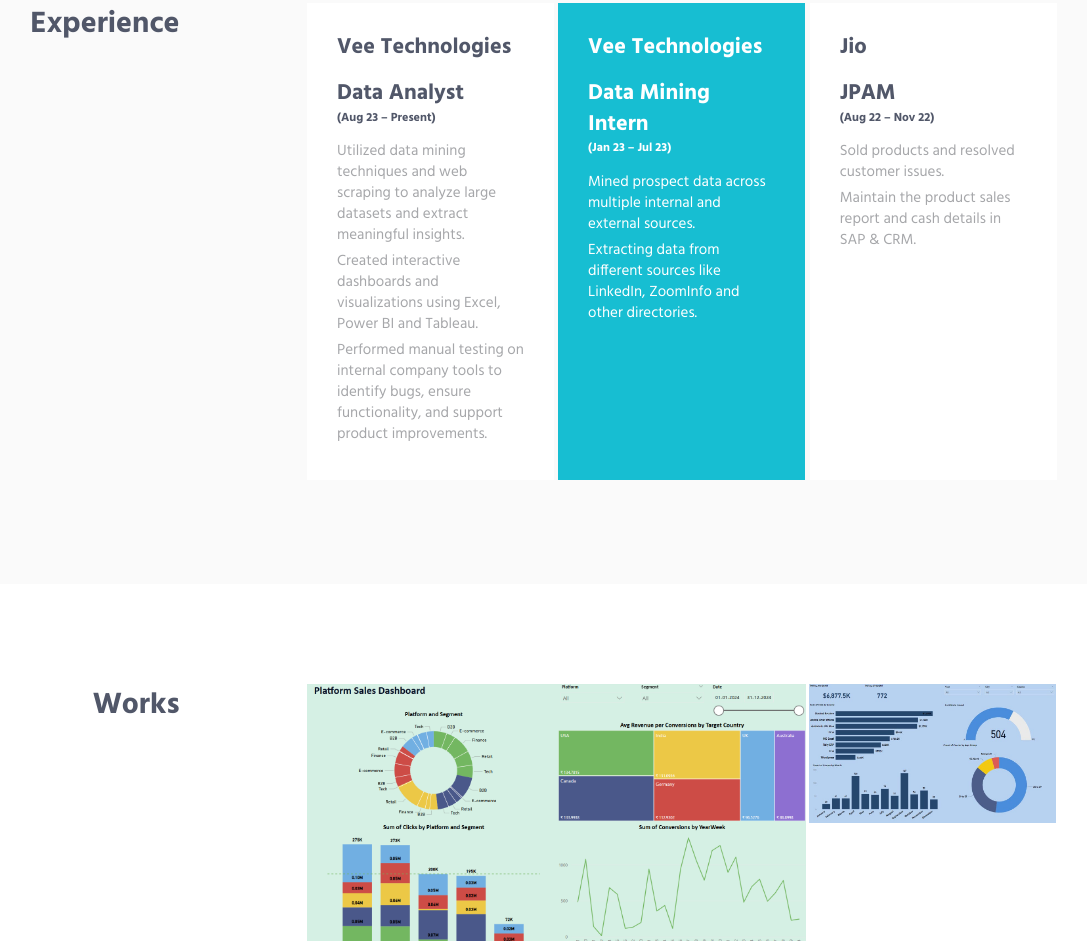
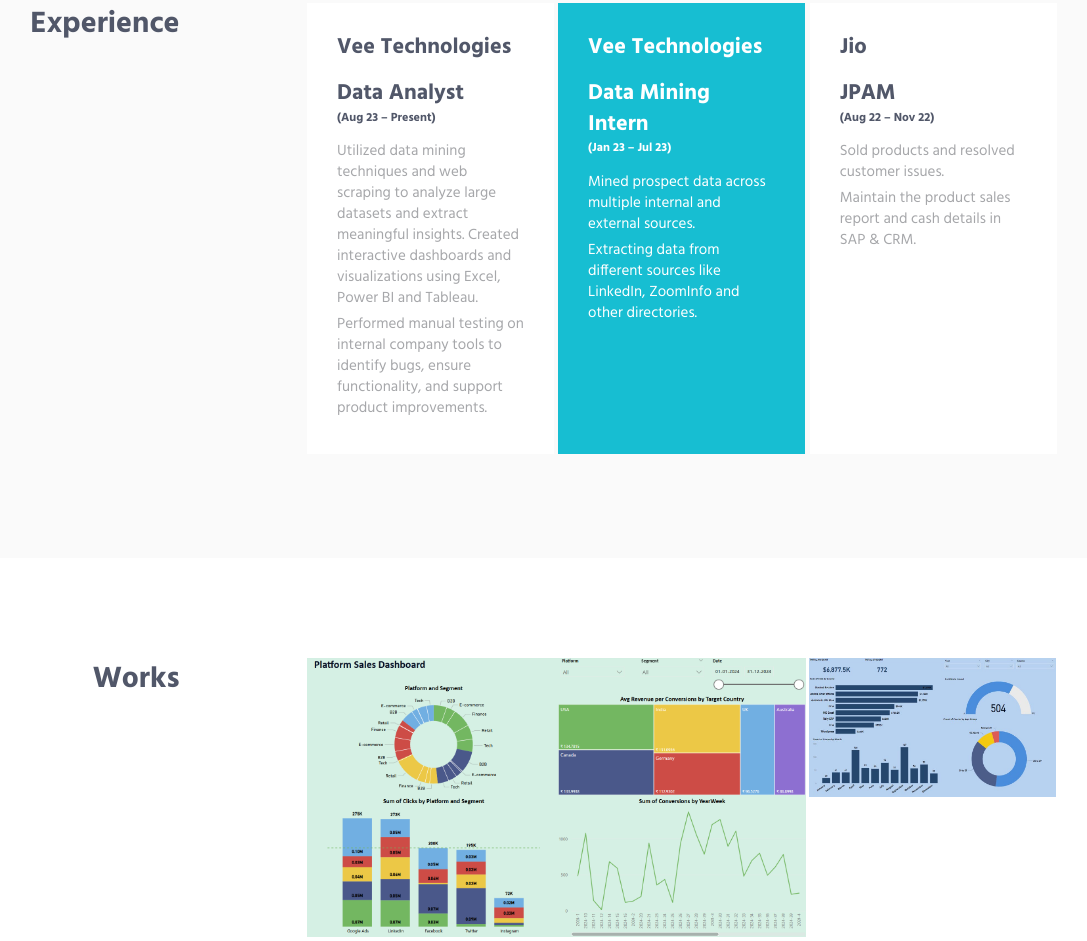
Before and after one commit to Prakash-DataAnalyst/My-Portfolio, a plain HTML site: page index.html in a window 1280 px wide. Shown: the part 1369-2310 px from the top of the page, without its empty margins (153-1240 px from the left). Drawn offline with Linux system fonts and the light colour scheme.

Commit message:
Update index.html

```diff
--- a/index.html
+++ b/index.html
@@ -173,8 +173,7 @@
                                         <div class="service-info">
                                             <h4 class="margin-b-0">Data Analyst</h4>
                                             <h6> (Aug 23 – Present)</h6>
-                                            <p class="margin-b-5">Utilized data mining techniques and web scraping to analyze large datasets and extract meaningful insights.</p>
-                                            <p class="margin-b-5">Created interactive dashboards and visualizations using Excel, Power BI and Tableau.</p>
+                                            <p class="margin-b-5">Utilized data mining techniques and web scraping to analyze large datasets and extract meaningful insights. Created interactive dashboards and visualizations using Excel, Power BI and Tableau.</p>
                                             <p class="margin-b-5">Performed manual testing on internal company tools to identify bugs, ensure functionality, and support product improvements.</p>
                                         </div>
                                         <a href="#" class="content-wrapper-link"></a>
```
